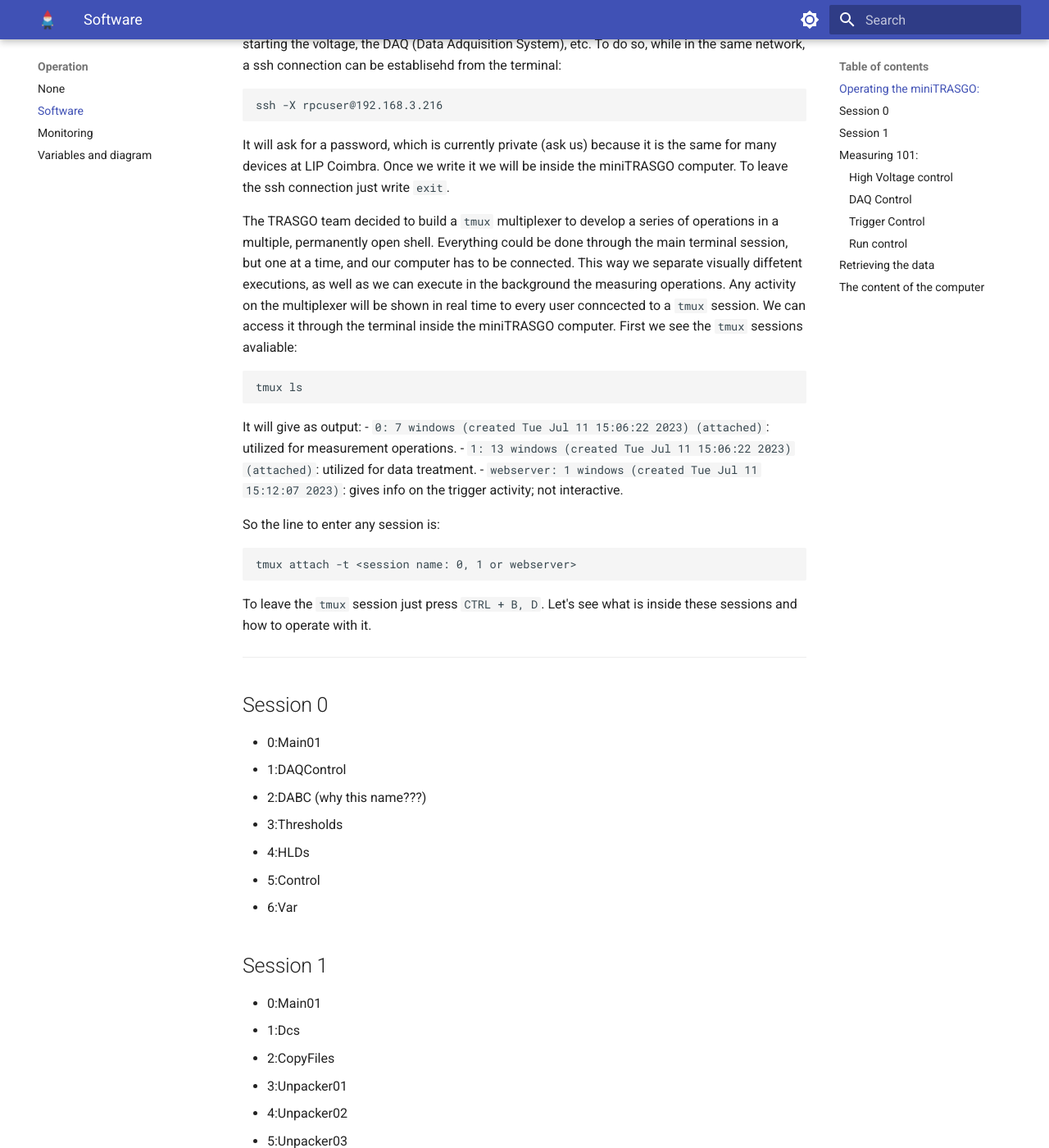
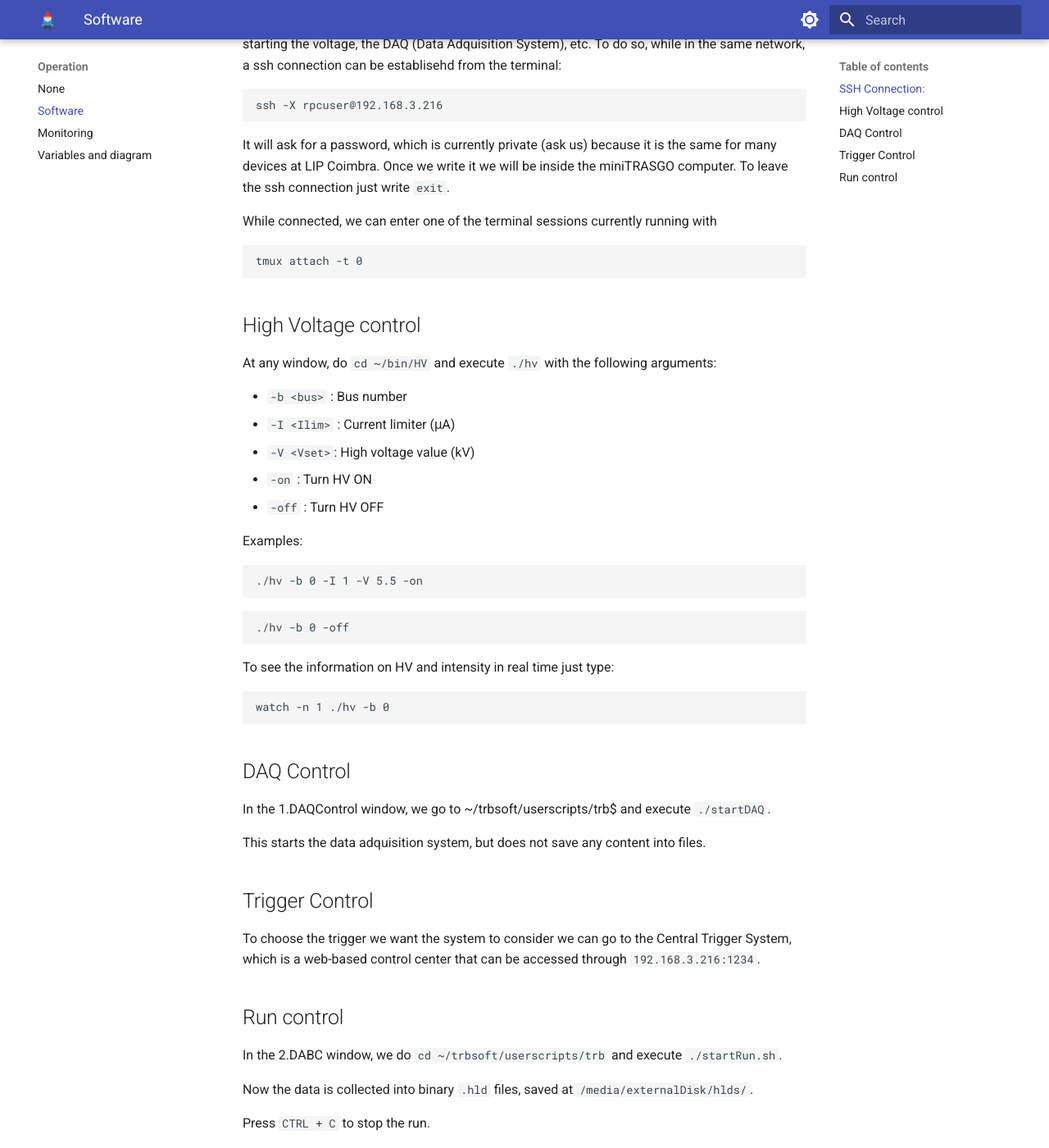
Before and after one commit to cayesoneira/miniTRASGO-documentation, an MkDocs documentation site: the page built from docs/software.md, in a window 1280 px wide and 1400 px high, scrolled down 263 px. Shown: the whole window at 82% size. Built offline with MkDocs 1.6.1 and Material for MkDocs 9.7.7, drawn with Linux system fonts in a browser that asks for light colours; some of the changed text lies outside the part shown.

Commit message:
Update software.md

```diff
--- a/docs/software.md
+++ b/docs/software.md
@@ -1,55 +1,15 @@
-## Operating the miniTRASGO:
+## SSH Connection:
 Connecting to the miniTRASGO PC is mandatory to execute some key operations such as starting the voltage, the DAQ (Data Adquisition System), etc. To do so, while in the same network, a ssh connection can be establisehd from the terminal:
 
     ssh -X rpcuser@192.168.3.216
+
 It will ask for a password, which is currently private (ask us) because it is the same for many devices at LIP Coimbra. Once we write it we will be inside the miniTRASGO computer. To leave the ssh connection just write `exit`.
 
-The TRASGO team decided to build a `tmux` multiplexer to develop a series of operations in a multiple, permanently open shell. Everything could be done through the main terminal session, but one at a time, and our computer has to be connected. This way we separate visually diffetent executions, as well as we can execute in the background the measuring operations. Any activity on the multiplexer will be shown in real time to every user conncected to a `tmux` session. We can access it through the terminal inside the miniTRASGO computer. First we see the `tmux` sessions avaliable:
+While connected, we can enter one of the terminal sessions currently running with
 
-    tmux ls
-It will give as output:
-- `0: 7 windows (created Tue Jul 11 15:06:22 2023) (attached)`: utilized for measurement operations.
-- `1: 13 windows (created Tue Jul 11 15:06:22 2023) (attached)`: utilized for data treatment.
-- `webserver: 1 windows (created Tue Jul 11 15:12:07 2023)`: gives info on the trigger activity; not interactive.
+    tmux attach -t 0
 
-So the line to enter any session is:
-
-    tmux attach -t <session name: 0, 1 or webserver>
-
-To leave the `tmux` session just press `CTRL + B, D`. Let's see what is inside these sessions and how to operate with it.
-
----
-
-## Session 0
-- 0:Main01
-- 1:DAQControl
-- 2:DABC (why this name???)
-- 3:Thresholds
-- 4:HLDs
-- 5:Control
-- 6:Var
-
-## Session 1
-- 0:Main01
-- 1:Dcs
-- 2:CopyFiles
-- 3:Unpacker01
-- 4:Unpacker02
-- 5:Unpacker03
-- 6:Ana
-- 7:Report
-- 8:Control
-- 9:LogCritical
-- 10:LogNet
-- 11:LogSystem
-- 12:Var
-
----
-
-## Measuring 101:
-In `tmux attach -t 0`:
-
-### High Voltage control
+## High Voltage control
 At any window, do `cd ~/bin/HV` and execute `./hv` with the following arguments:
 
 - `-b <bus>` : Bus number
@@ -68,54 +28,21 @@
 
     watch -n 1 ./hv -b 0
 
-### DAQ Control
+## DAQ Control
 
 In the 1.DAQControl window, we go to ~/trbsoft/userscripts/trb$ and execute `./startDAQ`.
 
 This starts the data adquisition system, but does not save any content into files.
 
 
-### Trigger Control
+## Trigger Control
 
 To choose the trigger we want the system to consider we can go to the Central Trigger System, which is a web-based control center that can be accessed through `192.168.3.216:1234`.
 
-### Run control
+## Run control
 
 In the 2.DABC window, we do `cd ~/trbsoft/userscripts/trb` and execute `./startRun.sh`.
 
 Now the data is collected into binary `.hld` files, saved at `/media/externalDisk/hlds/`.
 
 Press `CTRL + C` to stop the run.
-
----
-
-## Retrieving the data
-
-- Apparently `daq_anal` is the software used to convert `.hld` to hexadecimal. We'll see.
-
-
-## The content of the computer
-/
-- bin  boot  dev  etc  mnt  opt  proc  resize.log  root  run  sbin  snap  srv  sys  tmp  usr  var lib  lost+found
-- /media
-    - /externalDisk
-        - /hlds: here the trigger data files are stored.
-- /home: everything interesting is inside this directory except the trigger data files.
-    - /rpcuser
-        - /bin
-            - /HV
-                - hv: used to control the High Voltage.
-            - /flowmeter
-                - GetData
-                - GetFlow
-        - /gate
-            - /system
-                - /devices: includes all the data coming from every component of the mingo system.
-        - /hlds (empty???)
-        - /linux
-        - /logs: includes all the info taken by the high voltage and *climate* sensors. **What is that rates_ file??**. All the current data is here.
-            -/done: all the full log files will be put here. **Is this info then stores in the /gate/system/devices???**.
-        - /mnt: EMPTY
-        - /perl5: ???
-        - /pythonscripts: only has one .py and I do not think it is very important.
-        - /trbsoft: Trigger and Readout Board software
```
